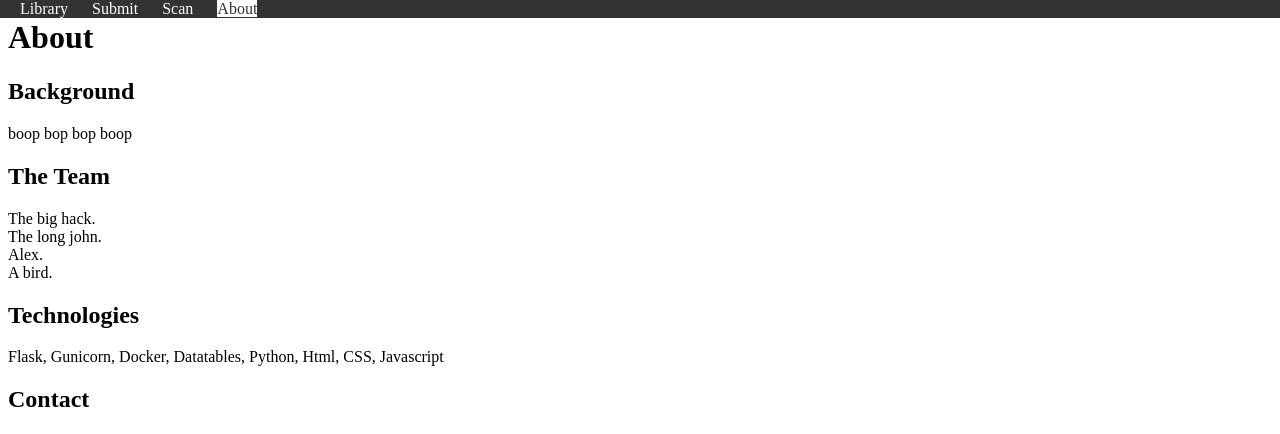
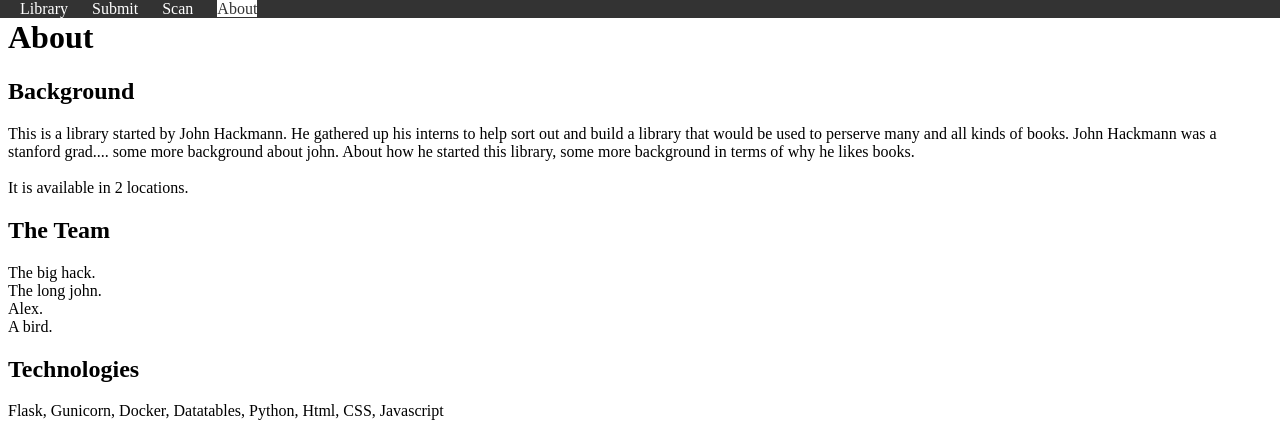
Before and after one commit to HackmannInterns/bookshelfdb, a Flask app: page /about in a window 1280 px wide. Shown: the part 60-494 px from the top of the page. Run offline with Flask 3, Linux system fonts and the light colour scheme.

Commit message:
added what a background description would look like

```diff
--- a/templates/about.html
+++ b/templates/about.html
@@ -24,7 +24,12 @@
     <h1>About</h1>
 
     <h2>Background</h2>
-    <p>boop bop bop boop</p>
+    <p>This is a library started by John Hackmann. He gathered up his interns to help sort out and build a library that
+        would be used to perserve many and all kinds of books. John Hackmann was a stanford grad.... some more
+        background about john. About how he started this library, some more background in terms of why he likes books.
+        <br><br>
+        It is available in 2 locations.
+    </p>
 
     <h2>The Team</h2>
     <p>
```
